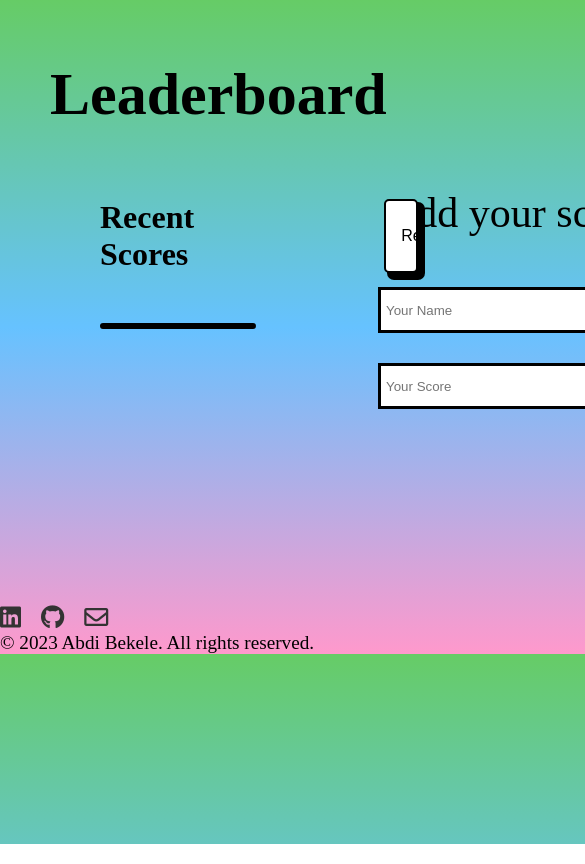
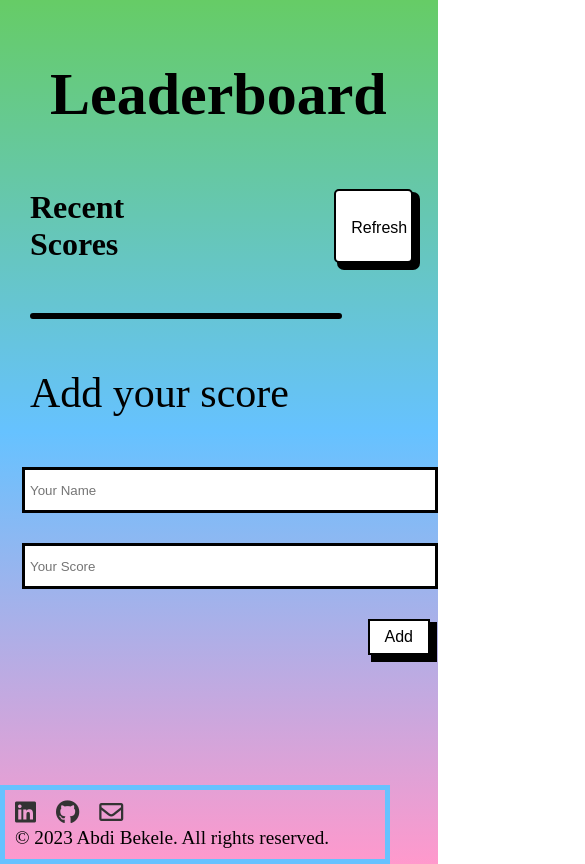
Before and after one commit to Lul-Abdifan/Leaderboard, a website built with webpack: page src/index.html in a window 390 px wide. Shown: the top 864 px of the page, 585 px wide, since content can reach past the window. Built offline with nearby package versions, Linux system fonts and the light colour scheme; no server answers.

Commit message:
Add mobile version

```diff
--- a/src/style.scss
+++ b/src/style.scss
@@ -216,3 +216,26 @@ p a:hover {
 .social-media a:hover {
   color: var(--color-5);
 }
+@media screen and (max-width: 768px) {
+  .container {
+    flex-direction: column;
+    gap: 50px;
+  }
+  .refresher {
+    margin-left: 200px !important;
+    position: none;
+    padding-right: 60px !important;
+    padding-top: 10px !important;
+  }
+  .scoresTable {
+    width: 80% !important;
+    padding: 0px 30px !important;
+  }
+  .scoreHeader {
+    margin-right: 200px !important;
+  }
+  footer {
+    padding: 10px 10px;
+    border: 5px $color-2 solid;
+  }
+}
```
